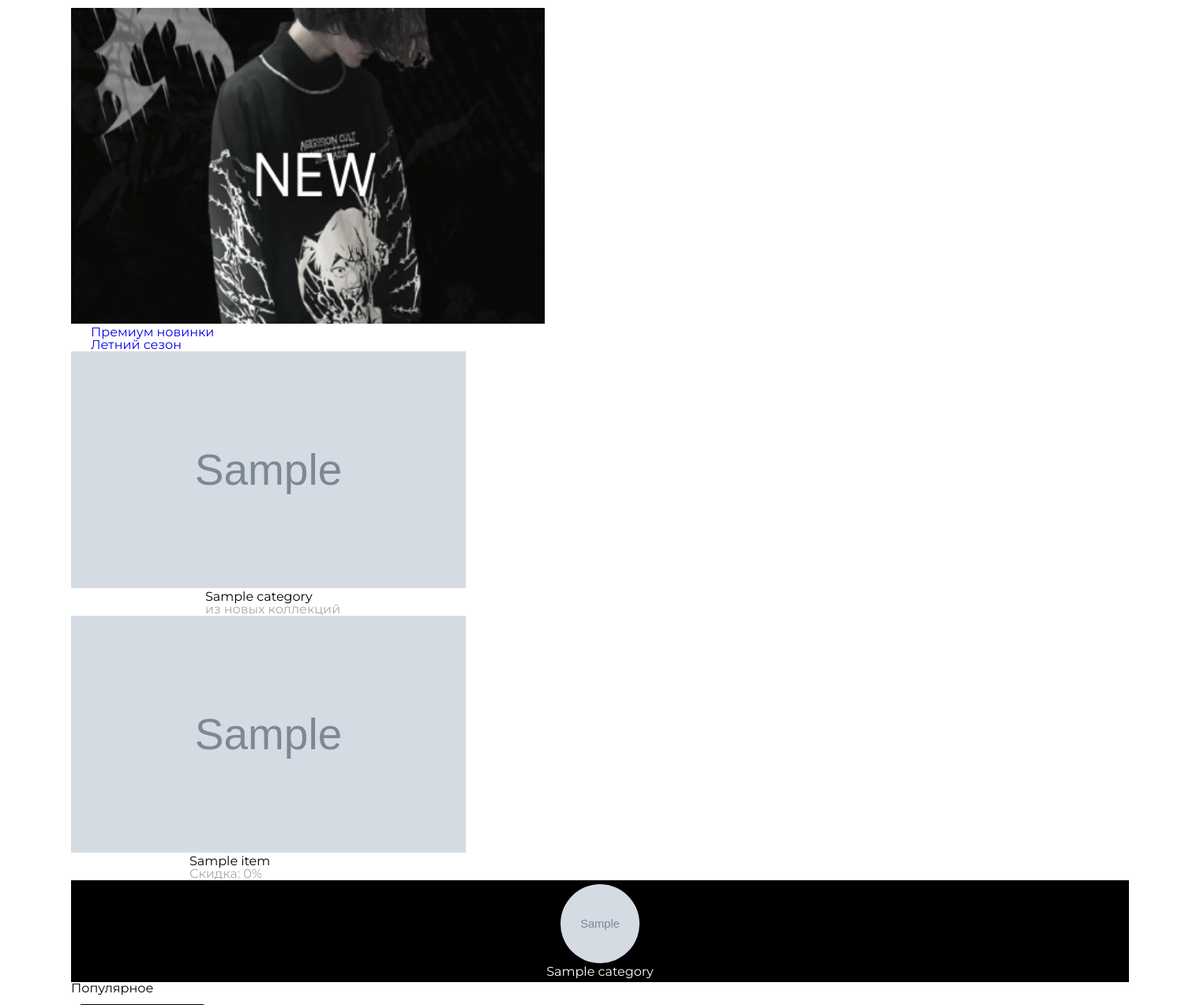
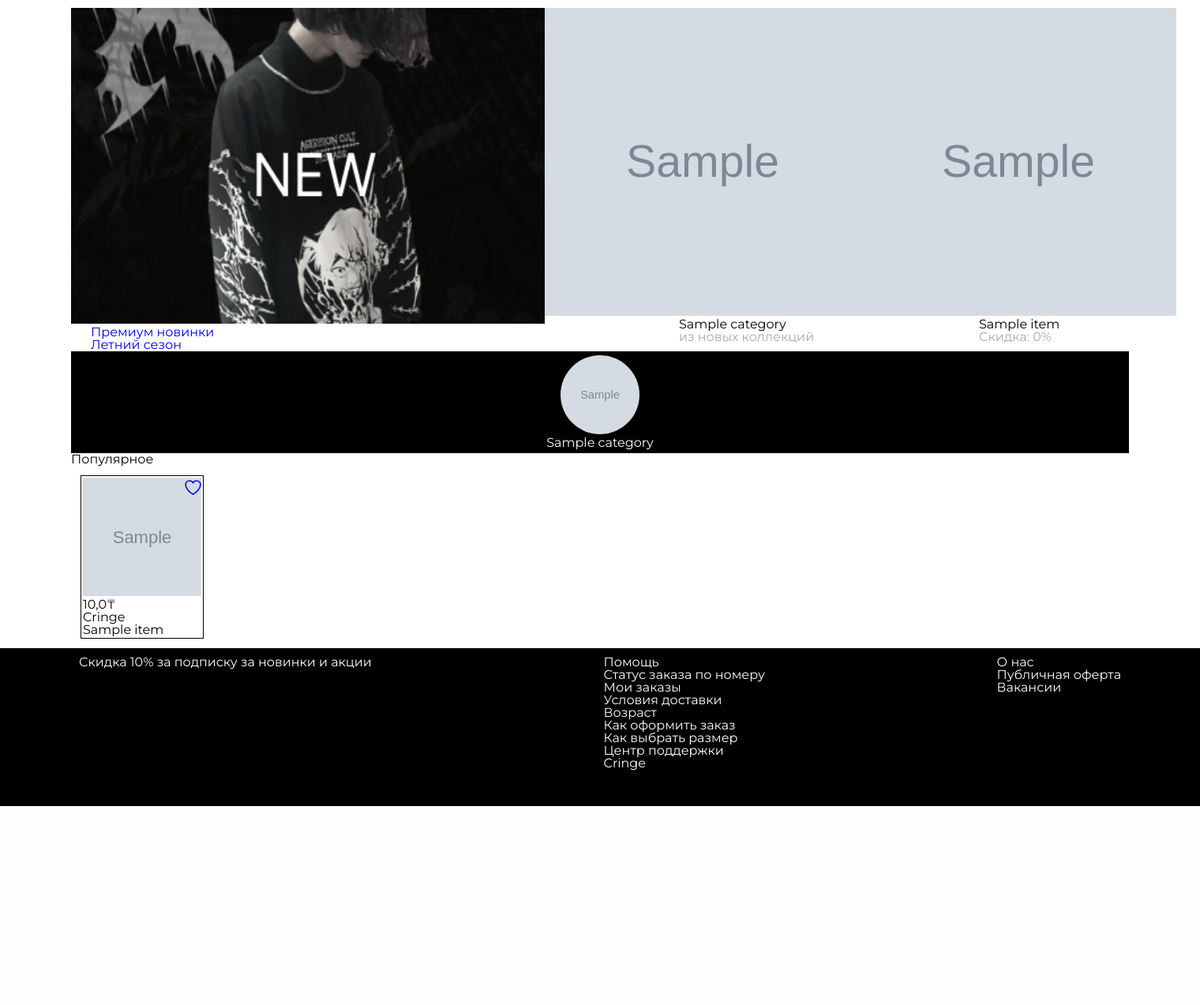
Before and after one commit to DrainShop/drain-shop, a Django app: page / in a window 1520 px wide. Shown: the part 87-1360 px from the top of the page at 79% size. After the commit the page ends 1108 px from the top, so only its background shows below. Run offline with Django 4.2, Linux system fonts and the light colour scheme; tables that the repository leaves empty hold one stand-in row (values such as "Sample post"); grey boxes marked "Sample" are stand-in pictures; some libraries are stand-ins or nearby versions.

Commit message:
Пофиксил недочеты

```diff
--- a/DrainShop/main/static/css/style.css
+++ b/DrainShop/main/static/css/style.css
@@ -136,6 +136,11 @@ header{
   background-color: black;
   transition: 300ms ease-in-out;
 }
+.wrapper{
+  display: flex;
+  justify-content: space-between;
+  align-items: center;
+}
 
 .wapper{
   display: flex;
@@ -148,17 +153,11 @@ header{
 }
 
 .img-cross{
-  width: 500px;
-  height: 300px;
+  width: 400px;
+  height: 390px;
   object-fit: cover;
 }
-.img-shtani{
-  min-width: 500px;
-  min-height: 300px;
-  max-width: 500px;
-  max-height: 300px;
-  object-fit: cover;
-}
+
 h4{
   margin-left:25px ;
 }
@@ -714,7 +713,7 @@ margin-bottom: -6px;
   display: flex;
   justify-content: space-between;
   align-items: center;
-  width: 300px;
+
 }
 .item-container{
   width: 300px;
--- a/DrainShop/main/templates/main/index.html
+++ b/DrainShop/main/templates/main/index.html
@@ -19,10 +19,10 @@
             </div>
         </a>
     </div>
-</div>
+
 
     <div class="cross">
-    <img class="img-cross" src="{{ rand_item.image.url }}" alt="кросовки лютие">
+        <img class="img-cross" src="{{ rand_item.image.url }}" alt="кросовки лютие" width="300">
         <div class="cross-text">
             <h4>{{ rand_item.name }}</h4>
             <h5>из новых коллекций</h5>
@@ -30,10 +30,11 @@
     </div>
 
     <div class="shtani">
-    <img src="{{ disk.image.url }}" alt="{{ disk.name }}" class="img-shtani">
+        <img src="{{ disk.image.url }}" alt="{{ disk.name }}" class="img-cross" width="300">
         <div class="shtani-text">
             <h4>{{ disk.name }}</h4>
             <h5>Скидка: {{ disk.discount }}%</h5>
+        </div>
     </div>
 </div>
 
--- a/DrainShop/main/templates/main/item.html
+++ b/DrainShop/main/templates/main/item.html
@@ -16,7 +16,6 @@
         <p class="item-name">{{ item.name }}</p>
         <p class="item-price">{{ item.price }} ₸</p>
     </div>
-</div>
     <div class="item-description">
         <h2 style="font-size: 25px;">Описание Товара</h2>
         <p class="item-text">Оверсайз фит, крой OVERSIZE. Запечатаны два рукава и грудь/спина.</p>
```
Lines whose indentation alone changed are shown as unchanged.
